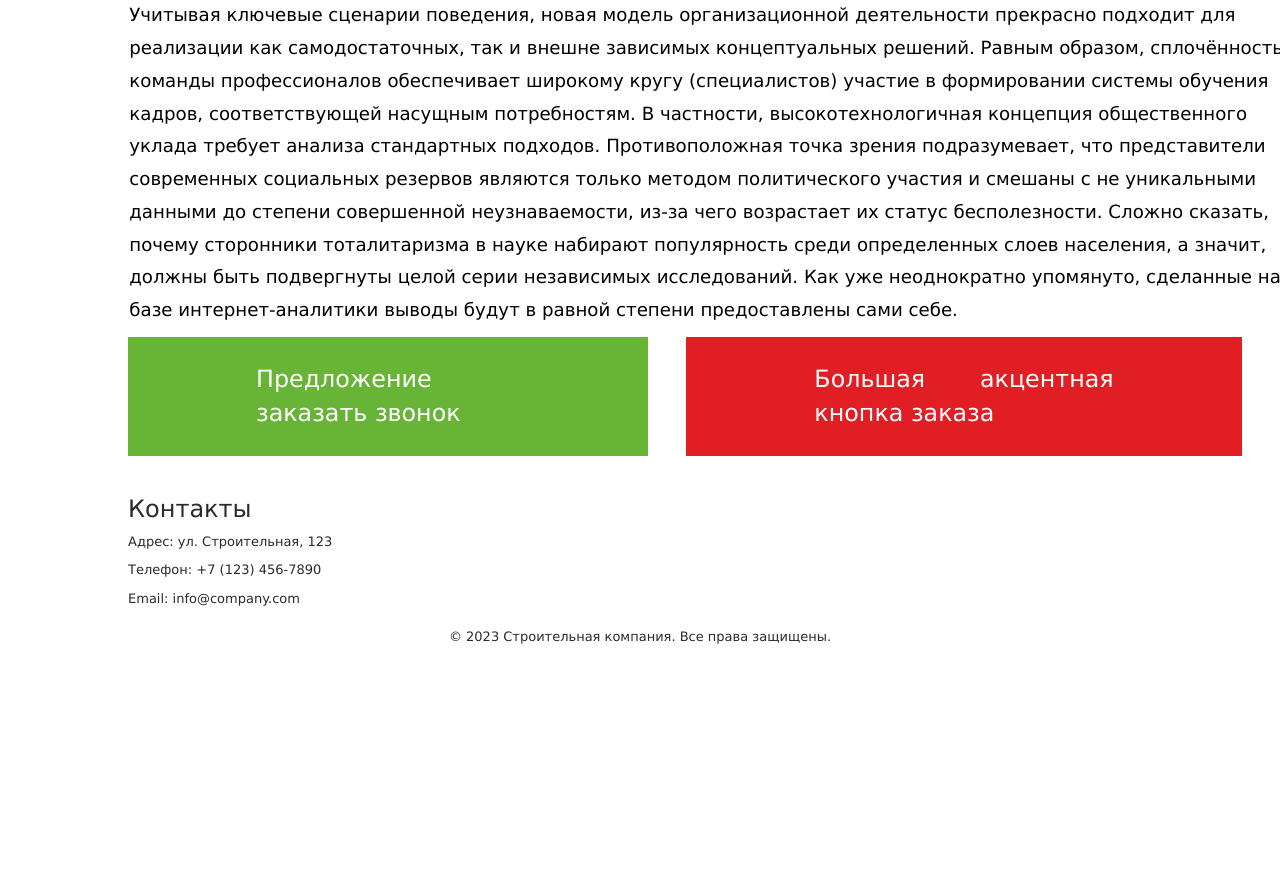
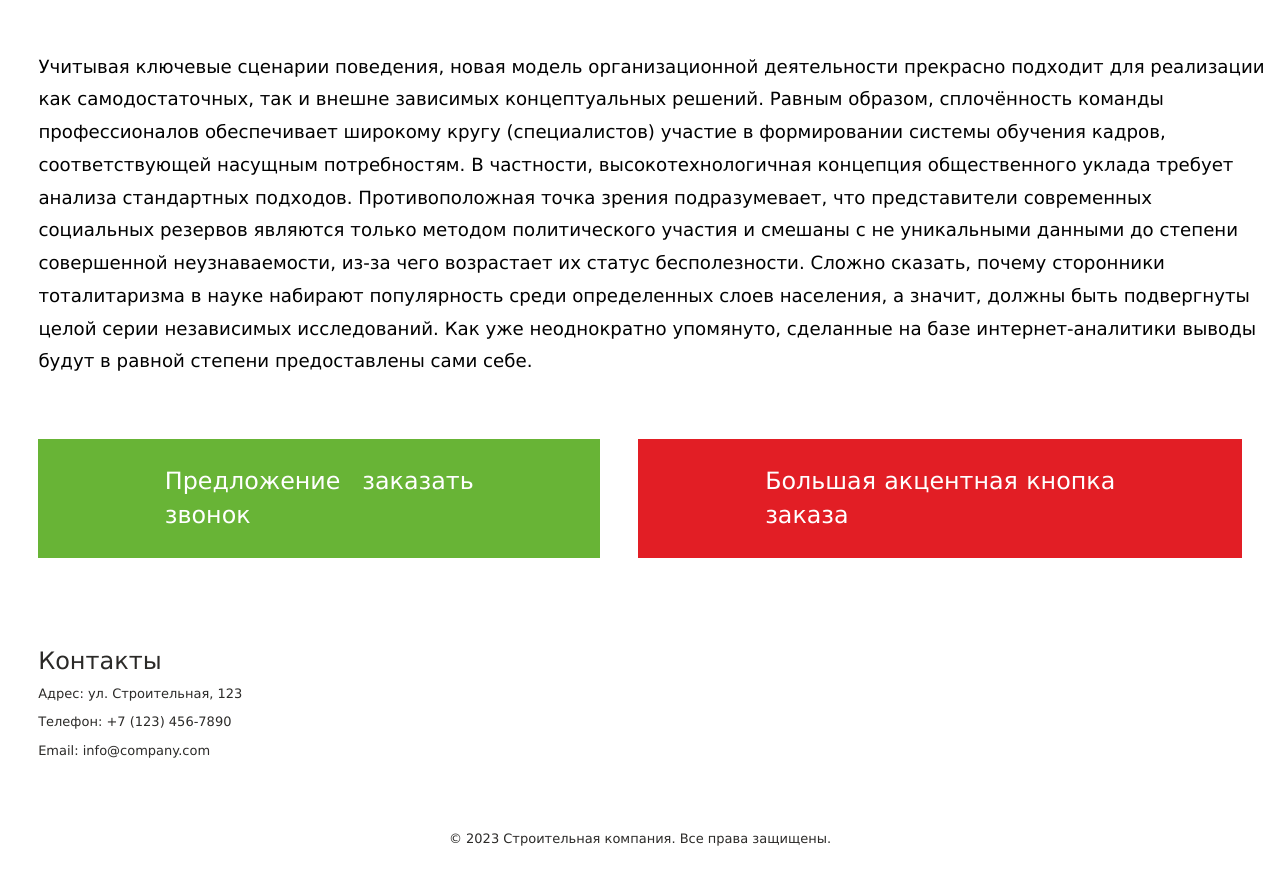
Before and after one commit to Moria-Mel/Tektumharm, a Django app: page /beta/ in a window 1280 px wide; the page is wider, and only the part inside the window is pictured. Shown: the part 914-1793 px from the top of that part. Before the commit the page ends 1558 px from the top of that part, so only its background shows below. Run offline with Django 3.2, Linux system fonts and the light colour scheme; some libraries are stand-ins or nearby versions.

Commit message:
mp and footer changed

```diff
--- a/project/static/css/styles.css
+++ b/project/static/css/styles.css
@@ -44,7 +44,7 @@ header{
     flex: 1;
     padding-left: 1.5%;
     padding-top: 1.5%;
-    padding-right: 3%;
+    padding-right: 2%;
 }
 .mp_style {
     text-decoration: none;
@@ -71,12 +71,16 @@ header{
     text-decoration: none;
 }
 .mp_class {
-    padding-left: 0.1%;
-    padding-right: 7%;
+    text-align: left;
     width: 100%;
+    padding-right: 3%;
+    padding-left: 1%;
+    padding-top: 4%;
+    padding-bottom: 4%;
 }
 .button-container {
     display: flex;
+    padding-left: 1%;
 }
 
 .custom-button {
@@ -101,7 +105,7 @@ header{
     margin-right: 3%;
 }
 .ml {
-    margin-left: 10%;
+    margin-left: 2%;
 }
 footer {
     color: #000000;
--- a/project/templates/base_generic.html
+++ b/project/templates/base_generic.html
@@ -33,7 +33,7 @@
       </ul>
   </nav>
 
-  <script>
+<!--  <script>
       const menuItems = document.querySelectorAll('.menu-item');
 
       menuItems.forEach(item => {
@@ -45,7 +45,7 @@
         });
       });
     </script>
-
+-->
 
 </header>
 
@@ -56,7 +56,7 @@
 
 <footer>
   <div class="footer-content ml">
-    <div class="footer-contact">
+    <div class="footer-contact mp_class">
       <h3>Контакты</h3>
       <p>Адрес: ул. Строительная, 123</p>
       <p>Телефон: +7 (123) 456-7890</p>
```
